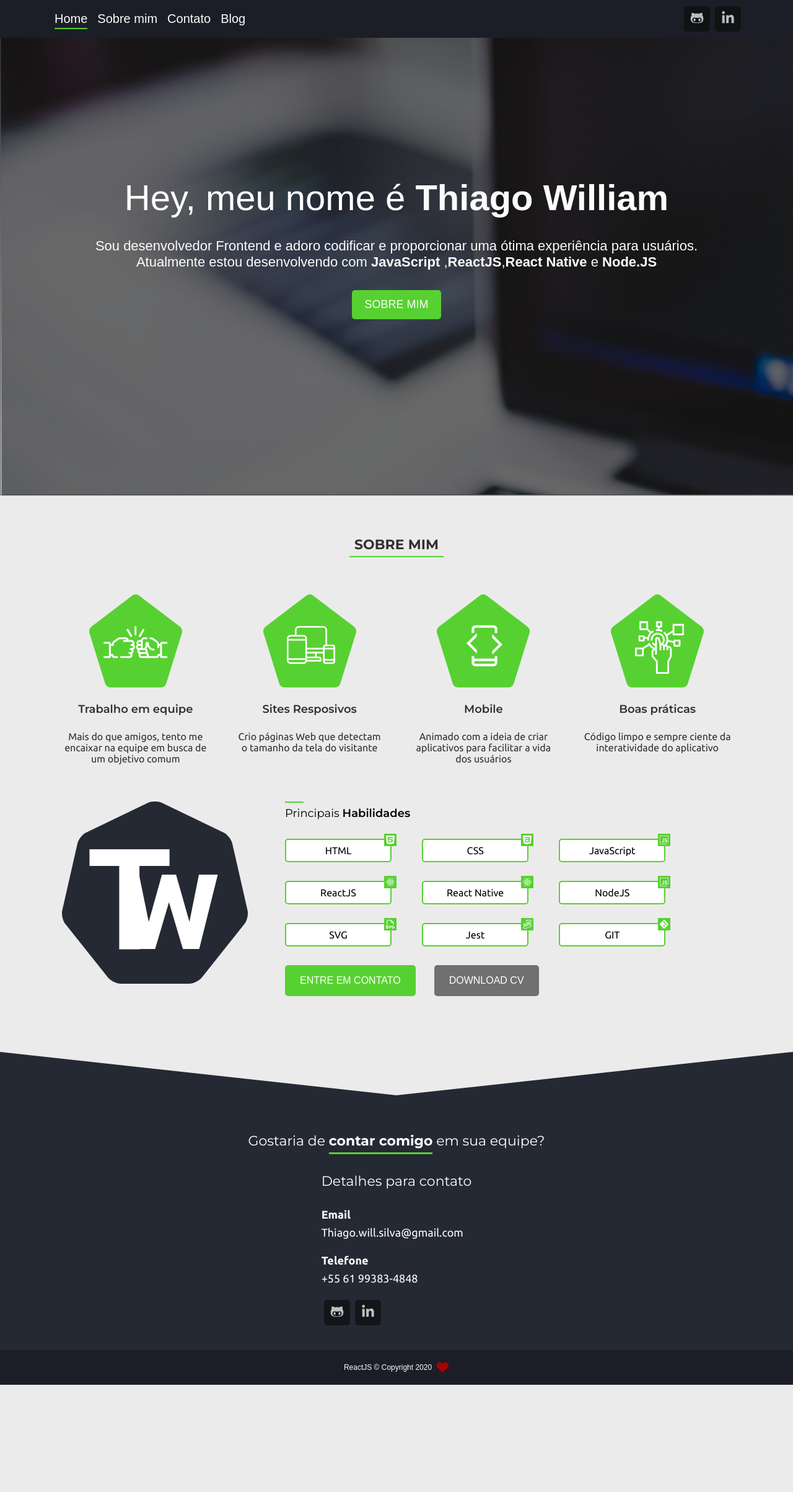
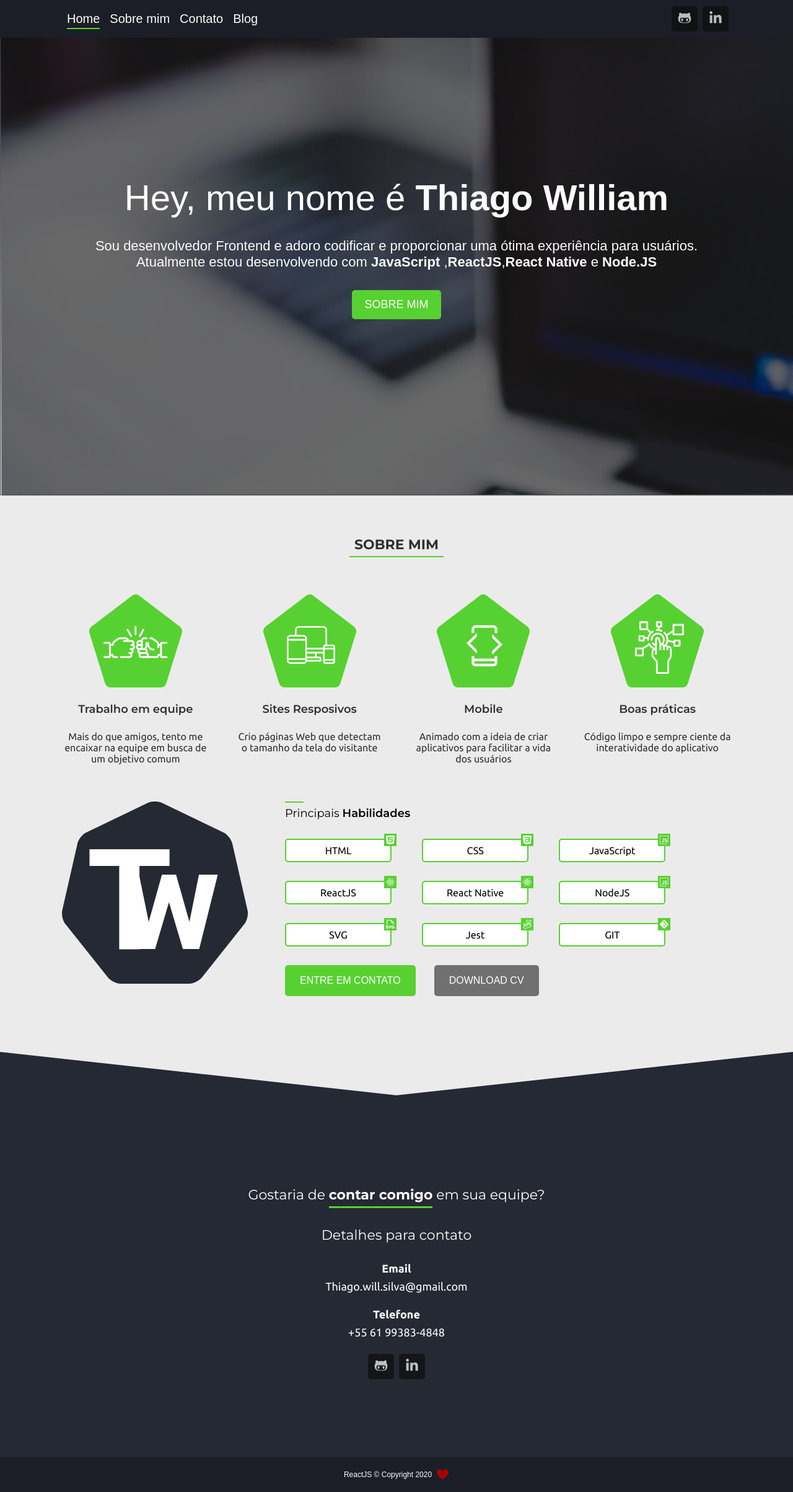
Before and after one commit to thiagowilliam/thiagowilliam.github.io, a React (Create React App) app: page / in a window 1280 px wide. Shown: the whole page at 62% size. Before the commit the page ends 2234 px from the top, so only its background shows below. Built offline with nearby package versions, Linux system fonts and the light colour scheme; the HTML template or start-up script is replaced by a standard one.

Commit message:
Ajustes contato

```diff
--- a/src/components/Header/styles.js
+++ b/src/components/Header/styles.js
@@ -23,7 +23,7 @@ export const Centraliza = styled.header`
   margin: 0 auto;
   display: flex;
   align-items: center;
-  padding: 10px 0;
+  padding: 10px 20px;
 `;
 
 export const boxMenu = styled.nav`
--- a/src/components/Social/styles.js
+++ b/src/components/Social/styles.js
@@ -4,6 +4,7 @@ export const BoxSocial = styled.div`
   position: relative;
   margin-left: auto;
   display: flex;
+  justify-content: center;
 `;
 
 export const IconSocial = styled.a`
--- a/src/pages/Contact/styles.js
+++ b/src/pages/Contact/styles.js
@@ -6,6 +6,9 @@ export const Container = styled.div`
   width: 100%;
   padding: 100px 0px 0 0px;
   position: relative;
+  min-height: calc(100vh - 60px);
+  display: flex;
+  flex-direction: column;
 `;
 
 export const Poligono = styled.div`
@@ -24,8 +27,10 @@ export const Centraliza = styled.div`
   margin: 0 auto;
   display: flex;
   align-items: center;
+  justify-content: center;
   flex-direction: column;
   padding: 0 20px;
+  flex-grow: 1;
 `;
 
 export const TituloContact = styled.h1`
@@ -58,6 +63,7 @@ export const InfoDetails = styled.article`
   font-family: 'Ubuntu', sans-serif;
   font-size: 18px;
   margin-bottom: 24px;
+  text-align: center;
   h3 {
     font-weight: 600;
     margin-bottom: 8px;
```
